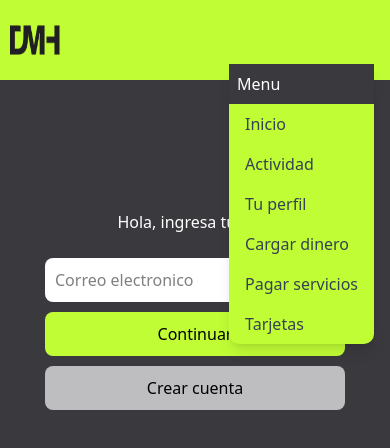
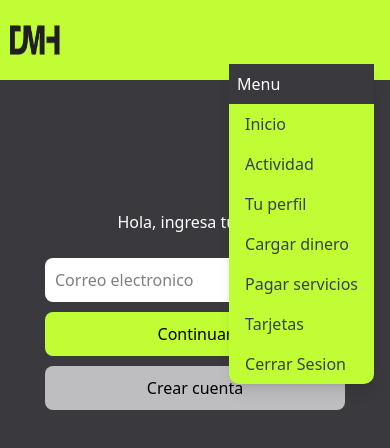
Before and after one commit to LucasAstesiano/Money-House, a Next.js app: page /login in a window 390 px wide. Both pictures are taken after a click on the button 352 px from the left and 40 px from the top of the page. Shown: the top 448 px of the page. Built offline with nearby package versions, Linux system fonts and the light colour scheme.

Commit message:
cerrar sesion desde menu desplegable

```diff
--- a/src/app/Components/MenuDesplegable.tsx
+++ b/src/app/Components/MenuDesplegable.tsx
@@ -66,6 +66,9 @@ export default function Navbar() {
               <Link href="/main/cards" className="block px-4 py-2 text-gray-700 hover:bg-gray-200 md:text-white md:hover:bg-transparent">
                 Tarjetas
               </Link>
+              <Link href="/" onClick={()=>{localStorage.clear()}} className="block px-4 py-2 text-gray-700 hover:bg-gray-200 md:text-white md:hover:bg-transparent">
+                Cerrar Sesion
+              </Link>
             </li>
           </ul>
         </div>
```
